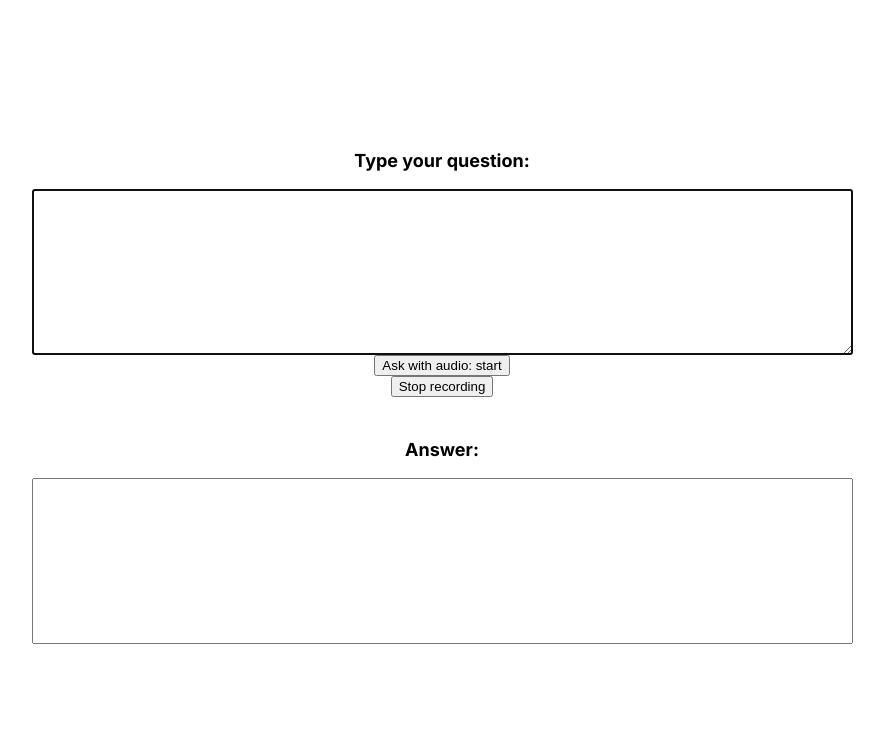
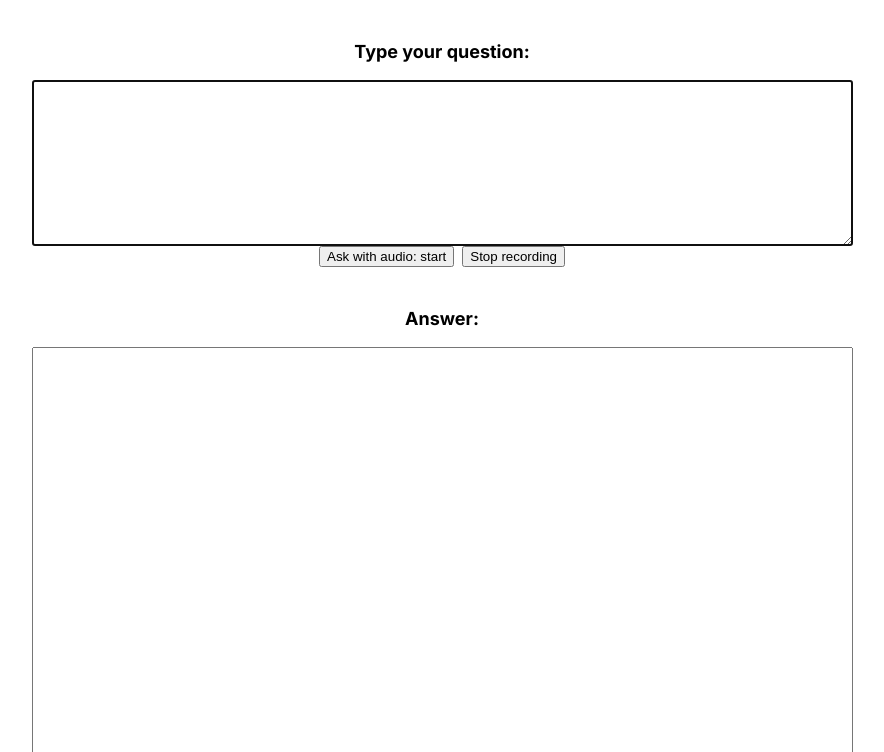
Before and after one commit to murcoutinho/my-chatgpt, a Flask app: page /chat in a window 1280 px wide. Shown: the top 752 px of the page, without its empty margins (198-1082 px from the left). Run offline with Flask 3, Linux system fonts and the light colour scheme; some libraries are stand-ins or nearby versions.

Commit message:
resize box

```diff
--- a/templates/chat.html
+++ b/templates/chat.html
@@ -27,6 +27,12 @@
       align-items: center;
     }
 
+    .button-container {
+      display: flex;
+      justify-content: center;
+      gap: 8px; /* Adjust this value to change the space between buttons */
+    }
+
     h2 {
       text-align: center;
       width: 100%;
@@ -52,34 +58,32 @@
     });
     function createNewTextareas() {
       counter = counter + 1;
-      input_id = '#question_input'+counter;
-      gpt_answer_id = '#gpt_answer_text'+counter;
+      input_id = '#question_input' + counter;
+      gpt_answer_id = '#gpt_answer_text' + counter;
 
       var questionInput = document.createElement("textarea");
-      questionInput.setAttribute("name", "question_input"+counter);
-      questionInput.setAttribute("id", "question_input"+counter);
+      questionInput.setAttribute("name", "question_input" + counter);
+      questionInput.setAttribute("id", "question_input" + counter);
       questionInput.setAttribute("rows", "8");
       questionInput.setAttribute("cols", "80");
-      questionInput.addEventListener('keydown', function(event) {
-        if (event.key === 'Enter' && !event.shiftKey) {
+      questionInput.addEventListener("keydown", function (event) {
+        if (event.key === "Enter" && !event.shiftKey) {
           event.preventDefault();
           var question = $(input_id).val();
-          socket.emit('submit_question', {question: question}, function(response) {
-            // This callback function will be executed when the server responds
+          socket.emit("submit_question", { question: question }, function (response) {
             createNewTextareas();
           });
         }
       });
 
-      // New button
       var audioButton = document.createElement("button");
       audioButton.innerHTML = "Ask with audio: start";
-      audioButton.addEventListener("click", function() {
+      audioButton.addEventListener("click", function () {
         this.blur();
-        $.getJSON('/transcribe_audio', function(data) {
+        $.getJSON("/transcribe_audio", function (data) {
           var transcript_text = data.transcript_text;
           $(input_id).val(transcript_text);
-          socket.emit('submit_question', {question: transcript_text}, function(response) {
+          socket.emit("submit_question", { question: transcript_text }, function (response) {
             createNewTextareas();
           });
         });
@@ -87,24 +91,23 @@
 
       var stopButton = document.createElement("button");
       stopButton.innerHTML = "Stop recording";
-      stopButton.addEventListener("click", function() {
+      stopButton.addEventListener("click", function () {
         this.blur();
         $.ajax({
           url: "/stop_recording",
           type: "GET",
-          success: function() {
+          success: function () {
             console.log("Stop button clicked and recording stopped");
           },
-          error: function() {
+          error: function () {
             console.log("Error stopping recording");
           },
         });
       });
 
-
       var submittedText = document.createElement("textarea");
-      submittedText.setAttribute("id", "gpt_answer_text"+counter);
-      submittedText.setAttribute("rows", "8");
+      submittedText.setAttribute("id", "gpt_answer_text" + counter);
+      submittedText.setAttribute("rows", "20");
       submittedText.setAttribute("cols", "80");
       submittedText.setAttribute("readonly", true);
       submittedText.style.resize = "none";
@@ -117,8 +120,18 @@
       container.appendChild(questionTitle);
 
       container.appendChild(questionInput);
-      container.appendChild(audioButton);
-      container.appendChild(stopButton);
+
+      // Create a new div for the buttons
+      var buttonContainer = document.createElement("div");
+      buttonContainer.classList.add("button-container");
+
+      // Add the buttons to the buttonContainer
+      buttonContainer.appendChild(audioButton);
+      buttonContainer.appendChild(stopButton);
+
+      // Add the buttonContainer to the container div
+      container.appendChild(buttonContainer);
+
       container.appendChild(document.createElement("br"));
 
       var answerTitle = document.createElement("h2");
@@ -133,6 +146,7 @@
       questionInput.focus();
     }
 
+
     function autoResize(textarea) {
       textarea.style.height = 'auto';
       textarea.style.height = (textarea.scrollHeight) + 'px';
```
